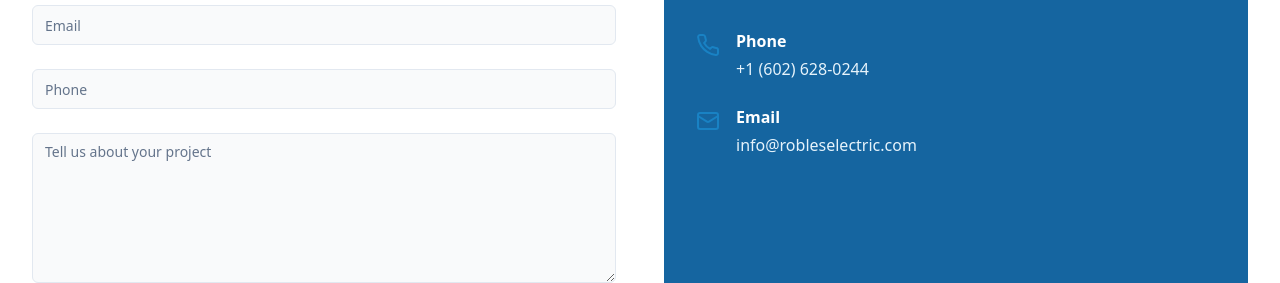
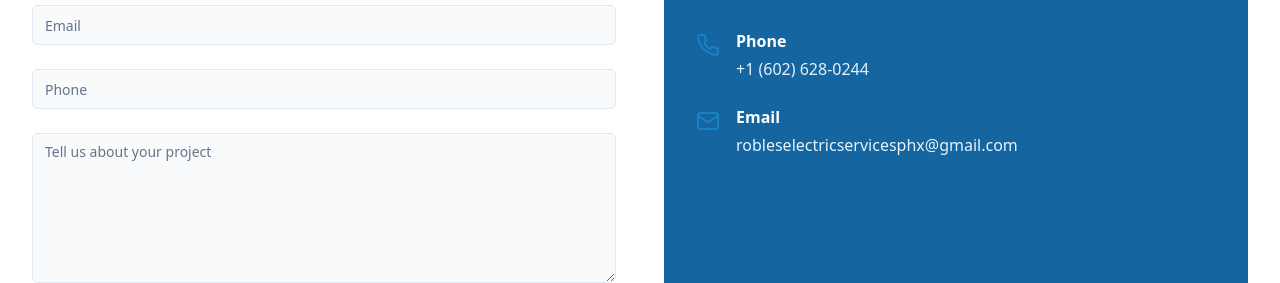
Before and after one commit to louisxfounder/sleek-electric-landing, a React (Vite) app: page / in a window 1280 px wide. Shown: the part 2164-2447 px from the top of the page. Built offline with nearby package versions, Linux system fonts and the light colour scheme.

Commit message:
Update contact email address
Changed the contact email in the Contact component to robleselectricservicesphx@gmail.com.
[skip gpt_engineer]

```diff
--- a/src/components/Contact.tsx
+++ b/src/components/Contact.tsx
@@ -48,7 +48,7 @@ export const Contact = () => {
                 <Mail className="w-6 h-6 text-primary mt-1" />
                 <div>
                   <h4 className="font-semibold mb-1">Email</h4>
-                  <p className="text-primary-light">info@robleselectric.com</p>
+                  <p className="text-primary-light">robleselectricservicesphx@gmail.com</p>
                 </div>
               </div>
             </div>
```
